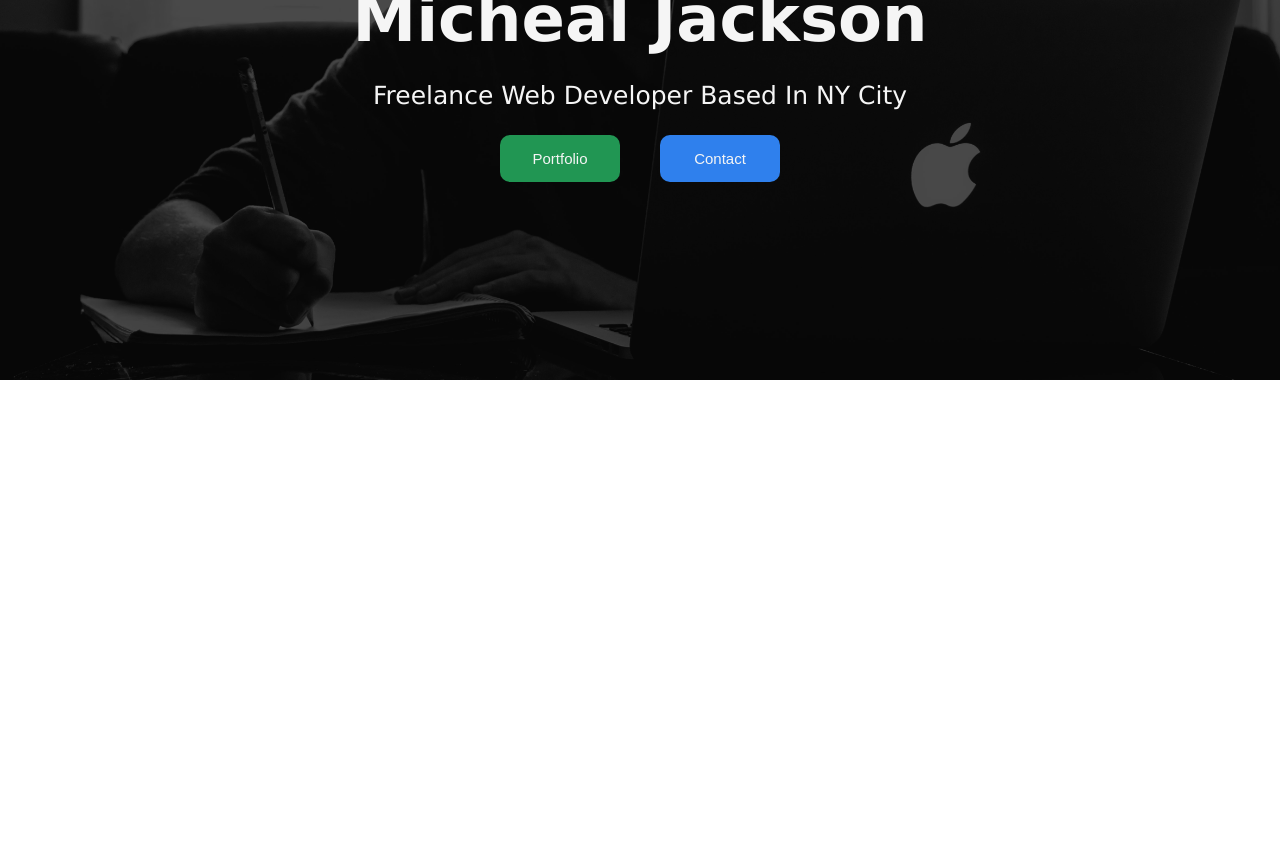
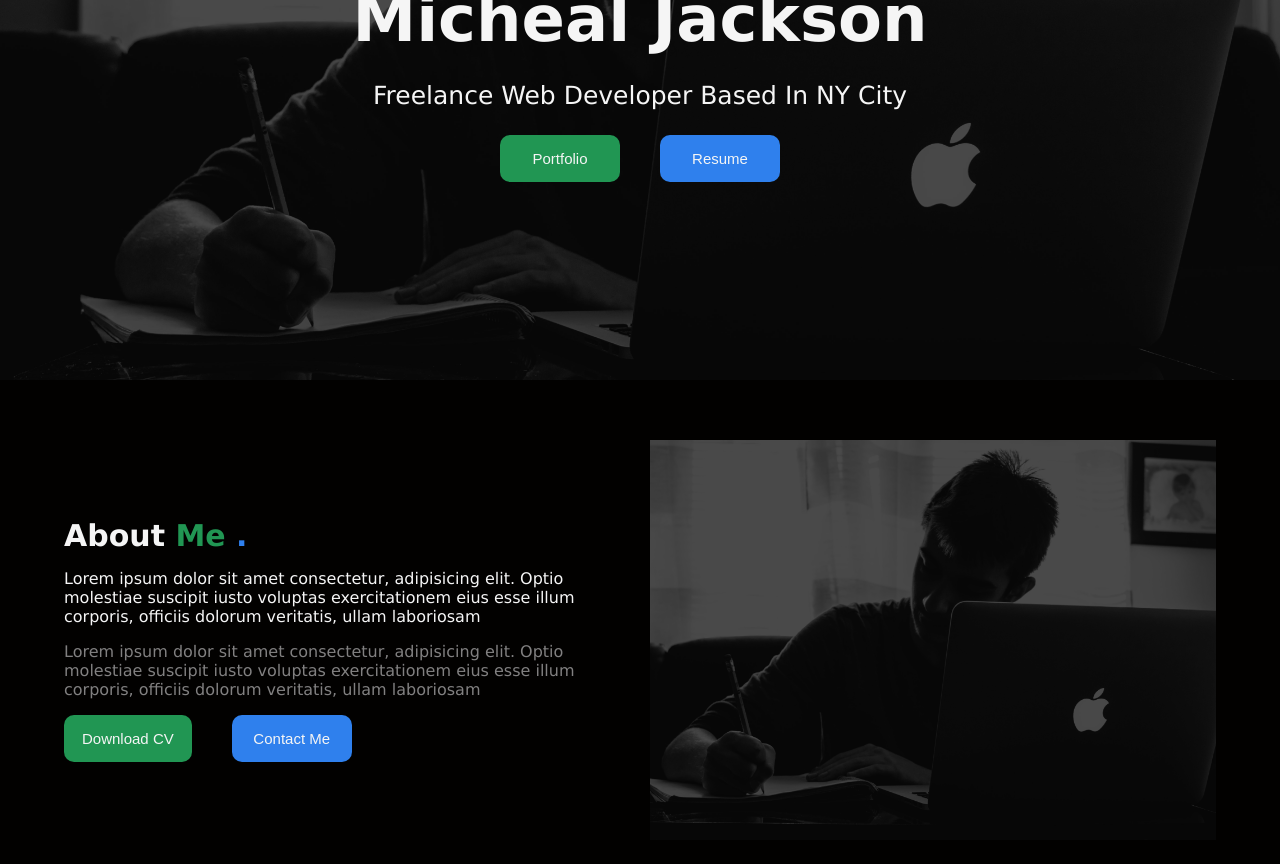
Before and after one commit to Emmaccen/Blog-portfolio, a React (Create React App) app: page / in a window 1280 px wide. Shown: the part 320-1184 px from the top of the page. Before the commit the page ends 800 px from the top, so only its background shows below. Built offline with nearby package versions, Linux system fonts and the light colour scheme.

Commit message:
About Section

```diff
--- a/public/index.html
+++ b/public/index.html
@@ -3,6 +3,7 @@
   <head>
     <meta charset="utf-8" />
     <link rel="icon" href="%PUBLIC_URL%/favicon.ico" />
+    <!-- <link href="https://fonts.googleapis.com/css?family=Baloo+Da+2|Gotu&display=swap" rel="stylesheet"> -->
     <meta name="viewport" content="width=device-width, initial-scale=1" />
     <meta name="theme-color" content="#000000" />
     <meta
--- a/src/App.js
+++ b/src/App.js
@@ -1,10 +1,12 @@
 import React from 'react';
 import Landing from './components/Landing';
 import './components/styles/global.css'
+import {About} from './components/About'
 function App() {
   return (
     <div className="App">
       <Landing />
+      <About />
     </div>
   );
 }
--- /dev/null
+++ b/src/components/About.js
@@ -0,0 +1,38 @@
+import React from 'react'
+import './styles/about.css'
+
+export const About = () => {
+
+    return (
+        <div className='aboutSection container'>
+            <div className='centered'>
+                <div>
+                    <div>
+                        <span>
+                            About <span className='accent'>Me</span> <span className='primary'>.</span>
+                        </span>
+                    </div>
+                    <div>
+                        <p className=''>
+                            Lorem ipsum dolor sit amet consectetur, adipisicing elit. Optio
+                            molestiae suscipit iusto voluptas exercitationem eius esse illum corporis,
+                            officiis dolorum veritatis, ullam laboriosam
+                        </p>
+                        <p className='paraFade'>
+                            Lorem ipsum dolor sit amet consectetur, adipisicing elit. Optio
+                            molestiae suscipit iusto voluptas exercitationem eius esse illum corporis,
+                            officiis dolorum veritatis, ullam laboriosam
+                        </p>
+                        <div className='aboutBtns'>
+                            <button>Download CV</button>
+                            <button>Contact Me</button>
+                        </div>
+                    </div>
+                </div>
+            </div>
+            <div className='backgroundFix aboutMeImg darken'>
+
+            </div>
+        </div>
+    )
+}
--- a/src/components/Landing.js
+++ b/src/components/Landing.js
@@ -2,11 +2,9 @@ import React from 'react'
 import Nav from './Nav'
 import './styles/home.css'
 
-class Landing extends React.Component {
-
-    render () {
+const Landing = () => {
         return(
-            <div className='homePageWrapper backgroundFix'>
+            <div className='homePageWrapper backgroundFix darken'>
                 <Nav />
                 <div className='jumbotron'>
                     <div>
@@ -15,13 +13,12 @@ class Landing extends React.Component {
                         <p>Freelance Web Developer Based In NY City</p>
                         <div className='jumbotronBtns'>
                             <button>Portfolio</button>
-                            <button>Contact</button>
+                            <button>Resume</button>
                         </div>
                     </div>
                 </div>
             </div>
         )
-    }
 }
 
 export default Landing
--- /dev/null
+++ b/src/components/styles/about.css
@@ -0,0 +1,22 @@
+.aboutSection {
+    display: grid;
+    grid-template-columns: 1fr 1fr;
+    gap : 20px;
+    margin : 60px auto;
+}
+.aboutSection span{
+    font-size: 30px;
+    font-weight: 600;
+}
+.aboutSection .aboutMeImg {
+    position: relative;
+    background-image: url('/images/homeBg.jpg');
+    height: 400px;
+    width: 100%;
+}
+.aboutBtns button:first-child {
+    margin-left: 0px;
+}
+.aboutBtns button:last-child {
+    background-color : var(--primaryColor);
+}
--- a/src/components/styles/global.css
+++ b/src/components/styles/global.css
@@ -1,9 +1,13 @@
 body {
     margin: 0;
+    /* font-family: 'Gotu'; */
     font-family: Verdana;
     -webkit-font-smoothing: antialiased;
     -moz-osx-font-smoothing: grayscale;
     color : whitesmoke;
+    background-color: var(--dark);
+    /* just so we maintain a steady width */
+    max-width: 1400px;
   }
 
   * {
@@ -47,7 +51,9 @@ body {
     width : 90%;
     margin : auto;
   }
-
+.paraFade {
+  color : var(--fadeText);
+}
   /* .icon {
     color : var(--accentColor);
     margin-right: 5px;
@@ -116,3 +122,10 @@ body {
     background: var(--accentColor); /* Gecko Browsers */
     color : whitesmoke;
   }
+
+  .primary {
+    color : var(--primaryColor);
+  }
+  .accent {
+    color : var(--accentColor);
+  }
--- a/src/components/styles/home.css
+++ b/src/components/styles/home.css
@@ -37,7 +37,7 @@
     width: 100%;
 }
 
-.homePageWrapper::before {
+.darken::before {
     position: absolute;
     content : '';
     left: 0;top: 0;
```
